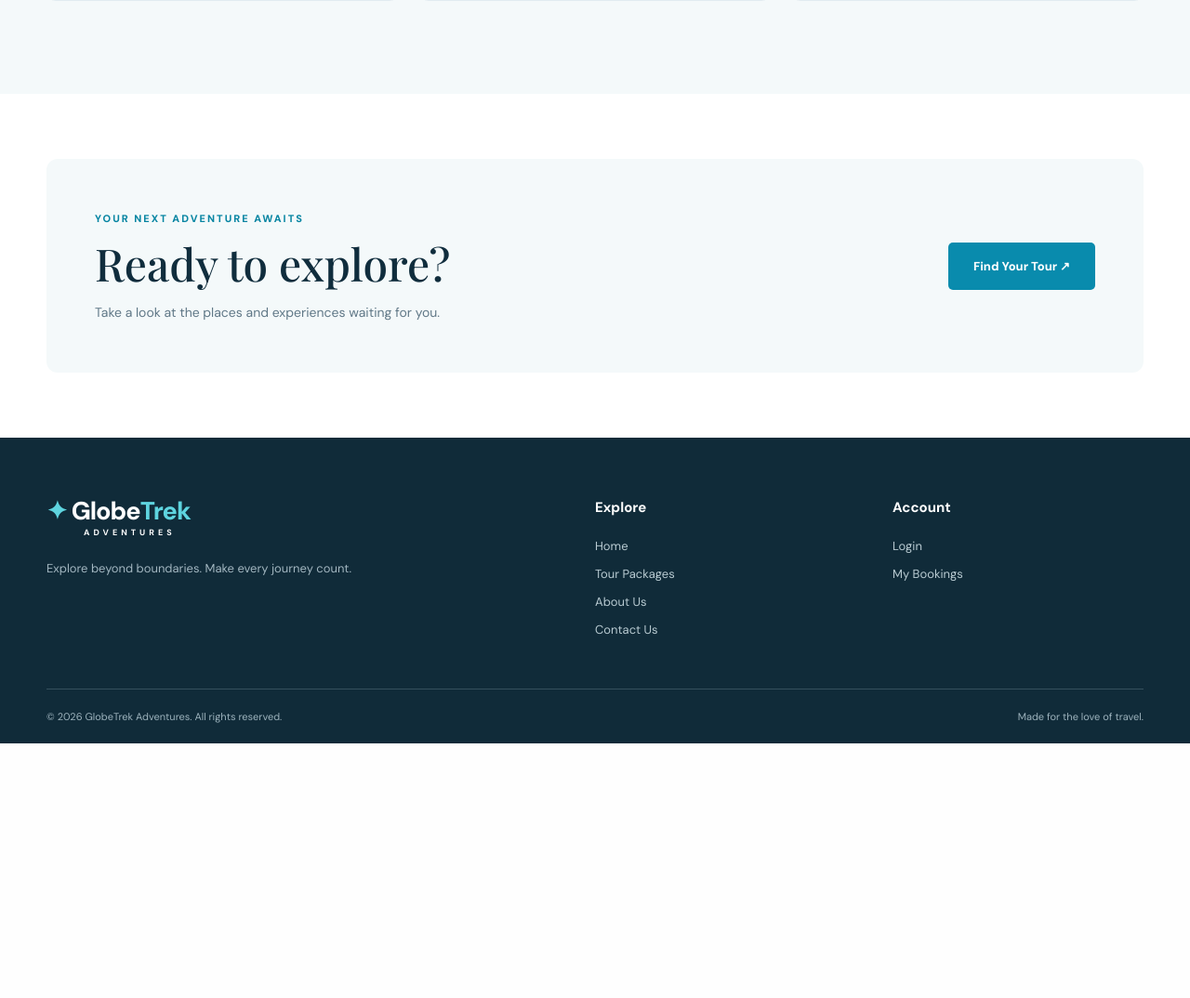
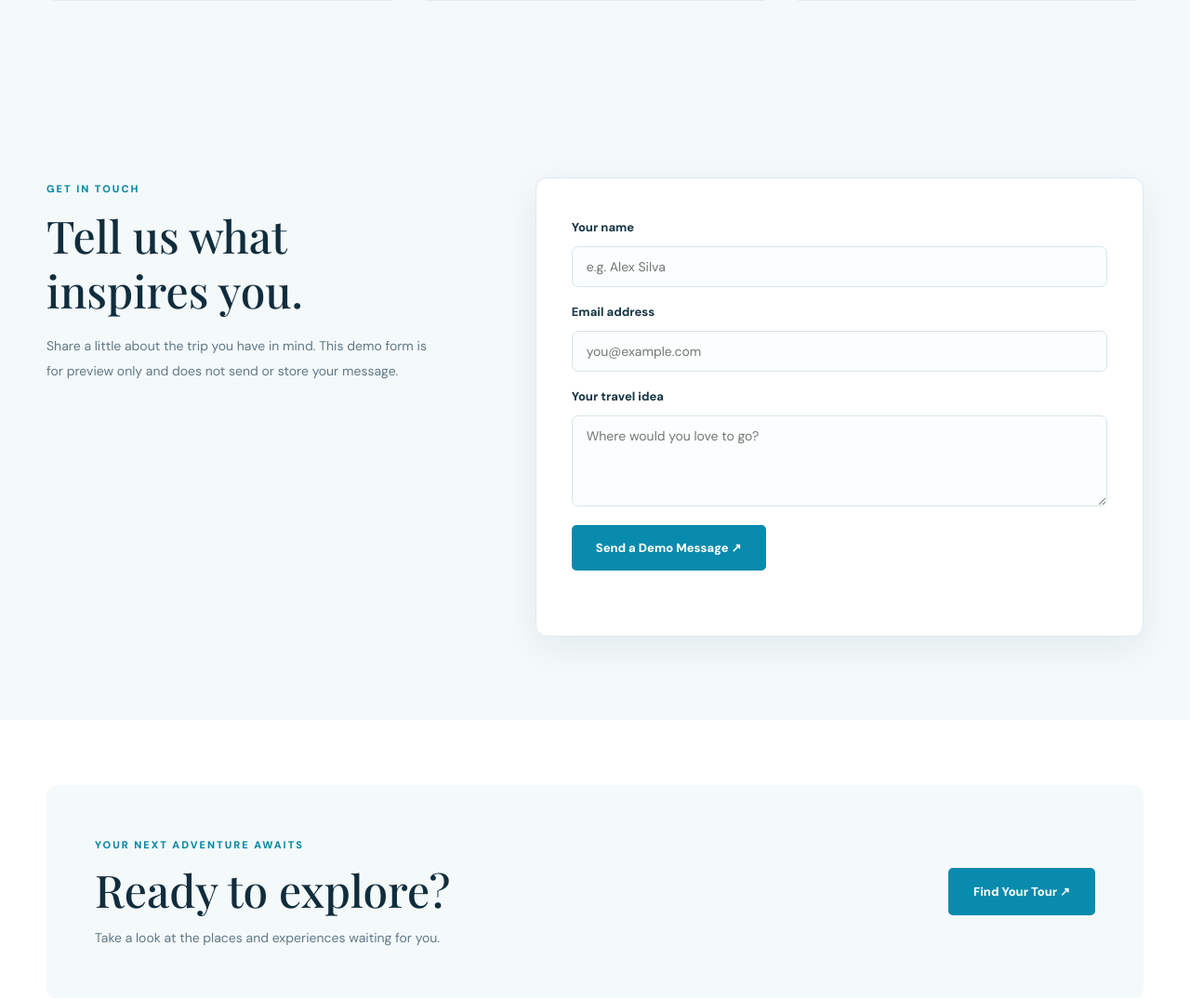
Before and after one commit to Dasun298/GlobeTrek, a PHP site: page /about.php in a window 1280 px wide. Shown: the part 1540-2614 px from the top of the page at 93% size. Before the commit the page ends 2340 px from the top, so only its background shows below. Run offline with PHP 8.4, Linux system fonts and the light colour scheme.

Commit message:
About foram

```diff
--- a/about.php
+++ b/about.php
@@ -114,6 +114,29 @@ $userRole = (string) ($_SESSION['role'] ?? '');
         </div>
     </section>
 
+    <section class="about-demo-form">
+        <div class="container about-demo-grid">
+            <div class="about-demo-copy">
+                <span class="section-label">GET IN TOUCH</span>
+                <h2>Tell us what inspires you.</h2>
+                <p>Share a little about the trip you have in mind. This demo form is for preview only and does not send or store your message.</p>
+            </div>
+            <form class="about-demo-card" id="aboutDemoForm">
+                <label for="demoName">Your name</label>
+                <input id="demoName" name="name" type="text" autocomplete="name" maxlength="100" placeholder="e.g. Alex Silva" required>
+
+                <label for="demoEmail">Email address</label>
+                <input id="demoEmail" name="email" type="email" autocomplete="email" maxlength="254" placeholder="you@example.com" required>
+
+                <label for="demoMessage">Your travel idea</label>
+                <textarea id="demoMessage" name="message" rows="4" maxlength="1000" placeholder="Where would you love to go?" required></textarea>
+
+                <button class="btn btn-primary" type="submit">Send a Demo Message ↗</button>
+                <p class="about-demo-status" id="aboutDemoStatus" role="status" aria-live="polite"></p>
+            </form>
+        </div>
+    </section>
+
     <section class="about-cta">
         <div class="container about-cta-content">
             <div>
@@ -150,5 +173,14 @@ $userRole = (string) ($_SESSION['role'] ?? '');
         <p>Made for the love of travel.</p>
     </div>
 </footer>
+<script>
+    document.getElementById('aboutDemoForm').addEventListener('submit', function (event) {
+        event.preventDefault();
+        const name = document.getElementById('demoName').value.trim();
+        document.getElementById('aboutDemoStatus').textContent =
+            'Thanks, ' + name + '! This demo does not send or store your message.';
+        this.reset();
+    });
+</script>
 </body>
 </html>
--- a/css/about.css
+++ b/css/about.css
@@ -152,6 +152,82 @@
     line-height: 1.8;
 }
 
+.about-demo-form {
+    padding: 90px 0;
+    background: #f4f9fa;
+}
+
+.about-demo-grid {
+    display: grid;
+    grid-template-columns: minmax(0, .8fr) minmax(0, 1.2fr);
+    gap: clamp(35px, 7vw, 90px);
+    align-items: start;
+}
+
+.about-demo-copy h2 {
+    margin: 12px 0 18px;
+    color: #102d3d;
+    font: 500 clamp(32px, 3.8vw, 48px)/1.22 'Playfair Display', Georgia, serif;
+}
+
+.about-demo-copy p {
+    max-width: 430px;
+    color: #607887;
+    font-size: 14px;
+    line-height: 1.9;
+}
+
+.about-demo-card {
+    display: grid;
+    gap: 12px;
+    padding: clamp(22px, 4vw, 38px);
+    border: 1px solid #e1ebf0;
+    border-radius: 12px;
+    background: #fff;
+    box-shadow: 0 12px 38px rgba(12, 50, 72, .07);
+}
+
+.about-demo-card label {
+    margin-top: 6px;
+    color: #183746;
+    font-size: 13px;
+    font-weight: 800;
+}
+
+.about-demo-card input,
+.about-demo-card textarea {
+    width: 100%;
+    padding: 12px 15px;
+    border: 1px solid #d6e5eb;
+    border-radius: 7px;
+    background: #fbfefe;
+    color: #173d4b;
+    font: 14px 'DM Sans', Arial, sans-serif;
+}
+
+.about-demo-card input:focus,
+.about-demo-card textarea:focus {
+    outline: 3px solid #b6eaf1;
+    border-color: #098bad;
+}
+
+.about-demo-card textarea {
+    resize: vertical;
+}
+
+.about-demo-card .btn {
+    justify-self: start;
+    margin-top: 8px;
+    border: 0;
+}
+
+.about-demo-status {
+    min-height: 1.5em;
+    color: #206641;
+    font-size: 13px;
+    line-height: 1.6;
+}
+
 .about-cta {
     padding: 70px 0;
     background: #fff;
@@ -182,7 +258,8 @@
     }
 
     .about-story,
-    .about-values {
+    .about-values,
+    .about-demo-form {
         padding: 65px 0 75px;
     }
 
@@ -204,6 +281,11 @@
         min-height: auto;
     }
 
+    .about-demo-grid {
+        grid-template-columns: 1fr;
+        gap: 28px;
+    }
+
     .about-cta-content {
         align-items: flex-start;
         flex-direction: column;
```
